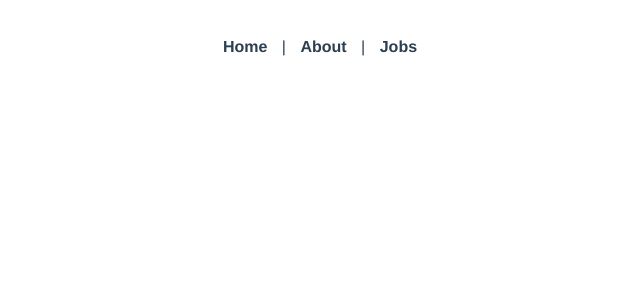
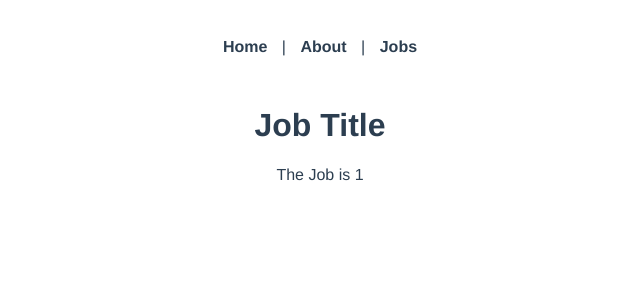
Before and after one commit to AdaN6/vue3_CLI, a Vue app in the folder ninja-jobs/: page /jobs/1 in a window 1280 px wide. Shown: the top 300 px of the page, without its empty margins (320-960 px from the left). Built offline with nearby package versions, Linux system fonts and the light colour scheme.

Commit message:
first example of using route param on the page

```diff
--- a/ninja-jobs/src/views/jobs/JobDetails.vue
+++ b/ninja-jobs/src/views/jobs/JobDetails.vue
@@ -1,9 +1,12 @@
 <template>
-
+    <h1>Job Title</h1>
+    <p> The Job is {{ $route.params.id }} </p>
 </template>
 
 <script>
 export default {
+
+
 
 }
 </script>
```
